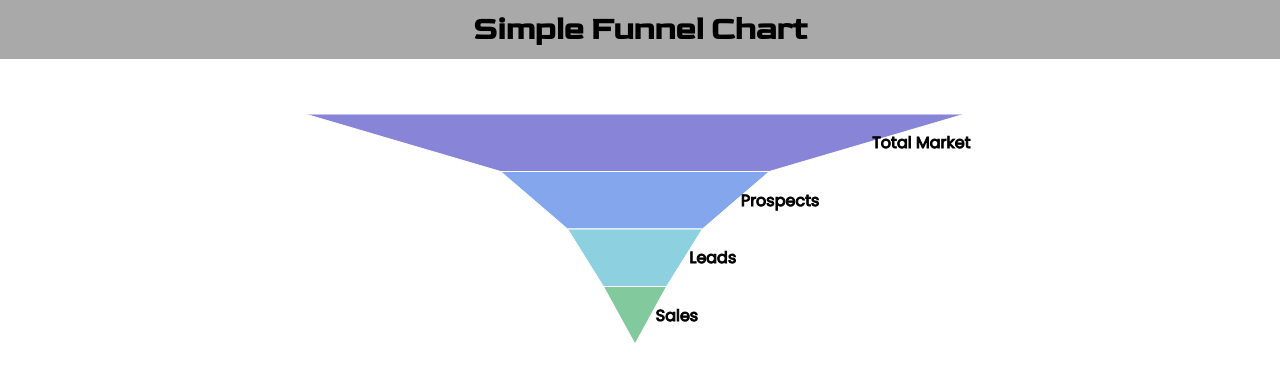
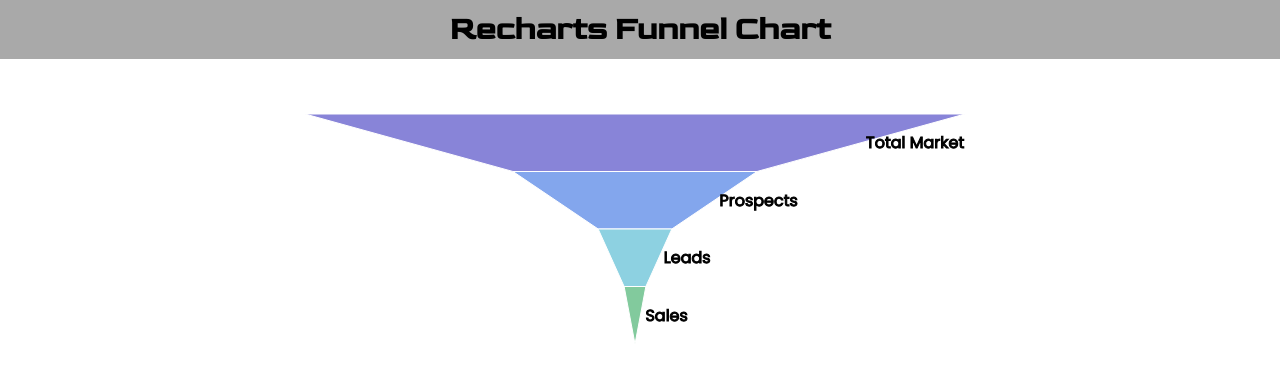
Before and after one commit to wlorand3/recharts-protos, a React (Create React App) app: page / in a window 1280 px wide. Shown: the top 380 px of the page. Built offline with nearby package versions, Linux system fonts and the light colour scheme.

Commit message:
feature: starter dev for D3FunnelChart

```diff
--- a/package.json
+++ b/package.json
@@ -7,6 +7,7 @@
     "@testing-library/react": "^11.2.5",
     "@testing-library/user-event": "^12.8.3",
     "cra-template": "^1.1.2",
+    "d3-funnel": "^2.0.1",
     "date-fns": "^2.21.1",
     "react": "^17.0.2",
     "react-dom": "^17.0.2",
--- a/src/App.js
+++ b/src/App.js
@@ -6,7 +6,7 @@
 // import SecurityProductsRadialChart from "./components/SecurityProductsRadialChart";
 // import AreaChartCryptoPrice from "./components/AreaChartCryptoPrice";
 // import SimpleRadarChart from "./components/SimpleRadarChart";
-import SimpleFunnelChart from "./components/SimpleFunnelChart";
+import RechartsFunnelChart from "./components/RechartsFunnelChart";
 
 // styles
 import "./styles/globals.css";
@@ -15,7 +15,7 @@
   return (
     <>
       <header className="charts-header">
-        <h1>Simple Funnel Chart</h1>
+        <h1>Recharts Funnel Chart</h1>
         {/* <h1>Area Chart Crypto Price</h1> */}
         {/* <h1>Email Threat Types</h1> */}
         {/* <h1>Simple Line Chart</h1> */}
@@ -25,7 +25,7 @@
       {/* <SecurityProductsRadialChart /> */}
       {/* <SimpleLineChart /> */}
       {/* <AreaChartCryptoPrice /> */}
-      <SimpleFunnelChart />
+      <RechartsFunnelChart />
     </>
   );
 }
--- a/src/components/SimpleFunnelChart.js
+++ b/src/components/RechartsFunnelChart.js
@@ -10,7 +10,7 @@
 // styles
 import "../styles/charts.css";
 
-function SimpleFunnelChart() {
+function RechartsFunnelChart() {
   console.log(sales_process_data.length); // 4
 
   return (
@@ -22,6 +22,7 @@
             fill="#000"
             stroke="#000"
             dataKey="name"
+            style={{ marginLeft: "10px" }}
           />
         </Funnel>
         <Tooltip />
@@ -30,4 +31,4 @@
   );
 }
 
-export default SimpleFunnelChart;
+export default RechartsFunnelChart;
--- a/src/data/sales_process_data.js
+++ b/src/data/sales_process_data.js
@@ -1,22 +1,22 @@
 export const sales_process_data = [
   {
     name: "Total Market",
-    value: 232000,
+    value: 66200,
     fill: "#8884d8",
   },
   {
     name: "Prospects",
-    value: 94480,
+    value: 24480,
     fill: "#83a6ed",
   },
   {
     name: "Leads",
-    value: 47390,
+    value: 7390,
     fill: "#8dd1e1",
   },
   {
     name: "Sales",
-    value: 22181,
+    value: 2181,
     fill: "#82ca9d",
   },
 ];
```
Also changed, not shown: src/components/D3FunnelChart.js (added), 1 other file (tests, documents, lock files or other folders).
